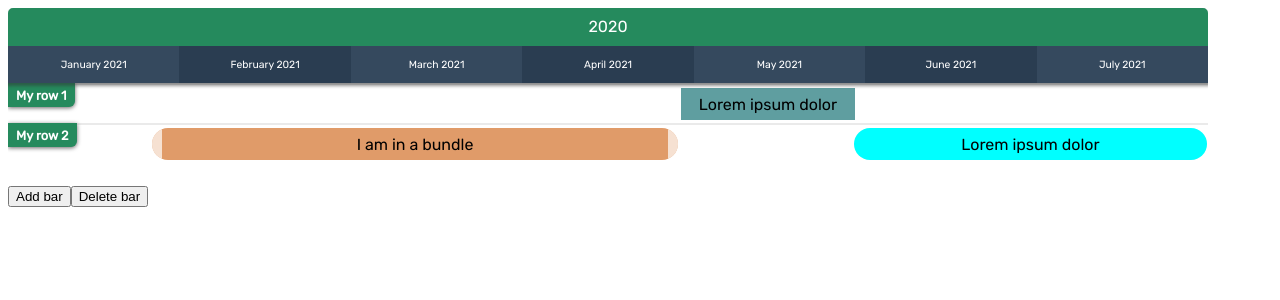
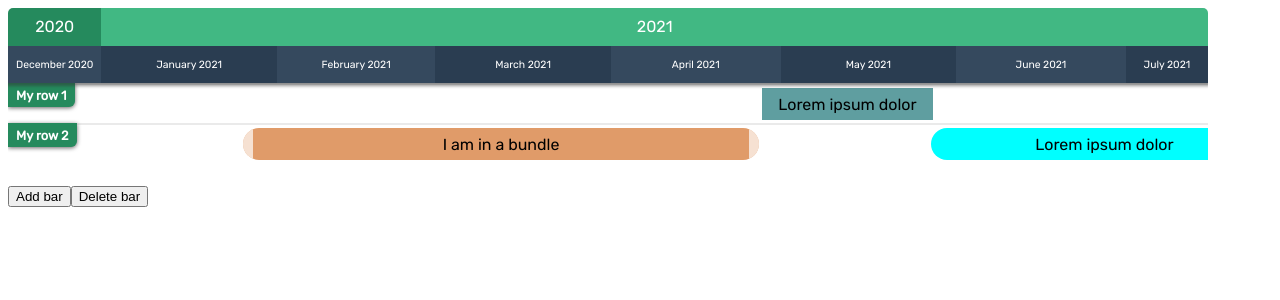
Before and after one commit to zunnzunn/vue-ganttastic, a Vue app: page / in a window 1280 px wide. Shown: the top 300 px of the page. Built offline with nearby package versions, Linux system fonts and the light colour scheme.

Commit message:
Fixed rendering time-axis (the widths are now minute-accurate)

```diff
--- a/src/App.vue
+++ b/src/App.vue
@@ -1,7 +1,7 @@
 <template>
   <g-gantt-chart
-    chart-start="2021-01-01 02:00"
-    chart-end="2021-07-27 23:59"
+    chart-start="2020-12-15 12:00"
+    chart-end="2021-07-15 12:00"
     precision="month"
     color-scheme="vue"
     :row-height="40"
--- a/src/components/GGanttTimeaxis.vue
+++ b/src/components/GGanttTimeaxis.vue
@@ -23,14 +23,15 @@
 
     <div class="g-timeunits-container">
       <div
-        v-for="({ label, value }, index) in timeaxisUnits.lowerUnits"
+        v-for="({ label, value, width }, index) in timeaxisUnits.lowerUnits"
         :key="label"
         class="g-timeunit"
         :style="{
           background: index % 2 === 0 ? colors.ternary : colors.quartenary,
           color: colors.text,
           flexDirection: precision === 'hour' ? 'column' : 'row',
-          alignItems: precision === 'hour' ? '' : 'center'
+          alignItems: precision === 'hour' ? '' : 'center',
+          width
         }"
       >
         <slot
@@ -91,7 +92,6 @@ const { timeaxisUnits } = useTimeaxisUnits(gGanttChartPropsRefs)
   }
 
   .g-timeunit {
-    flex: 1;
     height: 100%;
     font-size: 65%;
     display: flex;
--- a/src/composables/useTimeaxisUnits.ts
+++ b/src/composables/useTimeaxisUnits.ts
@@ -29,35 +29,61 @@ export default function useTimeaxisUnits (
 
   const timeaxisUnits = computed(() => {
     const upperUnits :{label: string, value?: string, width?: string}[] = []
-    const lowerUnits :{label: string, value?: string}[] = []
+    const lowerUnits :{label: string, value?: string, width?: string}[] = []
     const upperUnit = upperPrecision.value === "day" ? "date" : upperPrecision.value
     const lowerUnit = precision.value
-    let unitDayjs = dayjs(chartStart.value).startOf(lowerUnit)
-    const diff = -unitDayjs.diff(chartEnd.value, lowerUnit, true)
-    let lowerUnitCount = 0
-    let currentUpperUnitVal = unitDayjs[upperUnit]()
-    while (unitDayjs.isBefore(chartEnd.value) || unitDayjs.isSame(chartEnd.value)) {
-      if (unitDayjs[upperUnit]() !== currentUpperUnitVal) {
+    let currentUnit = dayjs(chartStart.value).startOf(lowerUnit)
+    const totalMinutes = dayjs(chartEnd.value).diff(chartStart.value, "minutes", true)
+    let upperUnitMinutesCount = 0
+    let currentUpperUnitVal = currentUnit[upperUnit]()
+    while (currentUnit.isBefore(chartEnd.value) || currentUnit.isSame(chartEnd.value)) {
+      if (currentUnit[upperUnit]() !== currentUpperUnitVal) { // when upper unit changes:
+        let width = "0%"
+        if (upperUnits.length === 0) {
+          width = `${currentUnit.startOf(upperUnit).diff(chartStart.value, "minutes", true) / totalMinutes * 100}%`
+        } else if (currentUnit.isSameOrAfter(chartEnd.value)) {
+          width = `${dayjs(chartEnd.value).diff(currentUnit.startOf(upperUnit), "minutes", true) / totalMinutes * 100}%`
+        } else {
+          const end = currentUnit.startOf(upperUnit)
+          const start = currentUnit.subtract(1, upperUnit).startOf(upperUnit)
+          width = `${end.diff(start, "minutes", true) / totalMinutes * 100}%`
+        }
         upperUnits.push({
-          label: unitDayjs.subtract(1, upperUnit).format(displayFormats[upperUnit]),
+          label: currentUnit.subtract(1, upperUnit).format(displayFormats[upperUnit]),
           value: String(currentUpperUnitVal),
-          width: `${(lowerUnitCount / diff) * 100}%`
+          width
         })
-        lowerUnitCount = 0
-        currentUpperUnitVal = unitDayjs[upperUnit]()
+        upperUnitMinutesCount = 0
+        currentUpperUnitVal = currentUnit[upperUnit]()
+      }
+      let width = "0%"
+      // create and push lower unit:
+      if (lowerUnits.length === 0) {
+        width = `${currentUnit.endOf(lowerUnit).diff(chartStart.value, "minutes", true) / totalMinutes * 100}%`
+      } else if (currentUnit.add(1, lowerUnit).isSameOrAfter(chartEnd.value)) {
+        width = `${dayjs(chartEnd.value).diff(currentUnit.startOf(lowerUnit), "minutes", true) / totalMinutes * 100}%`
+      } else {
+        width = `${currentUnit.endOf(lowerUnit).diff(currentUnit.startOf(lowerUnit), "minutes", true) / totalMinutes * 100}%`
       }
       lowerUnits.push({
-        label: unitDayjs.format(displayFormats[lowerUnit]),
-        value: String(unitDayjs[lowerUnit]())
+        label: currentUnit.format(displayFormats[lowerUnit]),
+        value: String(currentUnit[lowerUnit]()),
+        width
       })
-      unitDayjs = unitDayjs.add(1, lowerUnit)
-      ++lowerUnitCount
+      const prevUpperUnitUnit = currentUnit
+      currentUnit = currentUnit.add(1, lowerUnit)
+      if (currentUnit.isBefore(chartEnd.value) || currentUnit.isSame(chartEnd.value)) {
+        upperUnitMinutesCount += currentUnit.diff(prevUpperUnitUnit, "minutes", true)
+      }
     }
+
+    // for the very last upper unit :
     if (!upperUnits.some(un => un.value === String(currentUpperUnitVal))) {
+      upperUnitMinutesCount += dayjs(chartEnd.value).diff(currentUnit.subtract(1, lowerUnit), "minutes", true)
       upperUnits.push({
-        label: unitDayjs.subtract(1, upperUnit).format(displayFormats[upperUnit]),
+        label: currentUnit.format(displayFormats[upperUnit]),
         value: String(currentUpperUnitVal),
-        width: `${(lowerUnitCount / diff) * 100}%`
+        width: `${(upperUnitMinutesCount / totalMinutes) * 100}%`
       })
     }
     return { upperUnits, lowerUnits }
```
